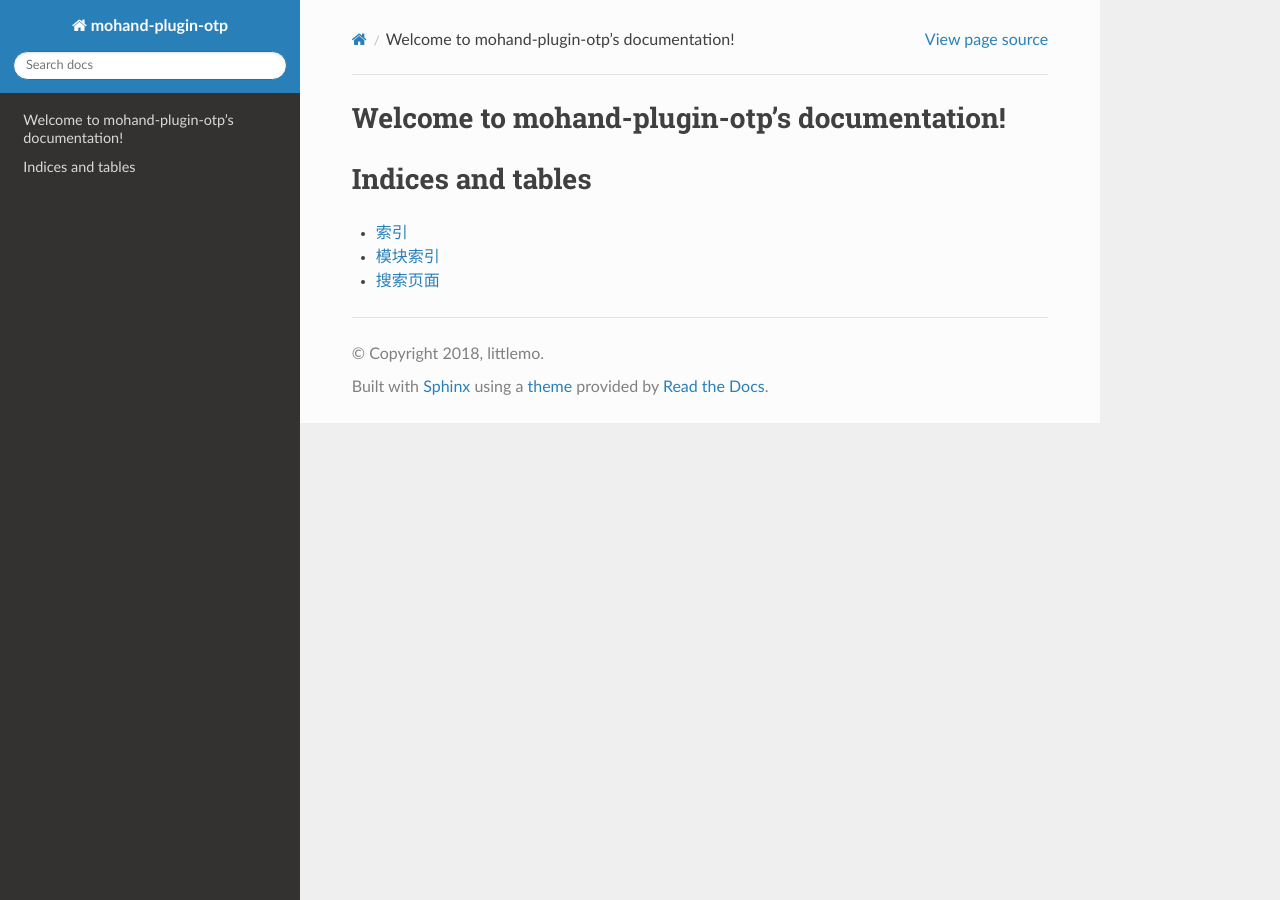
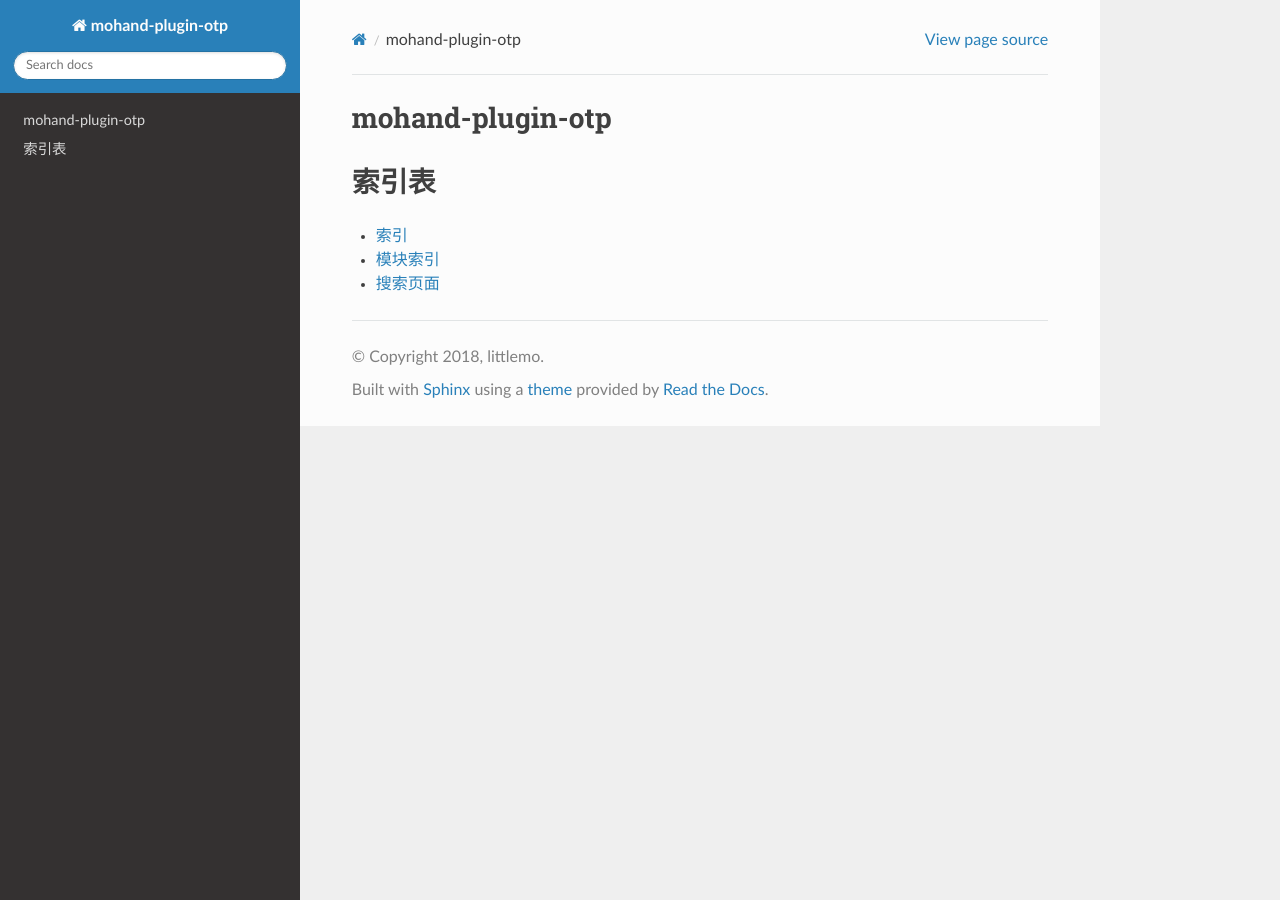
Before and after one commit to littlemo/mohand-plugin-otp, a Sphinx documentation site: the page built from docs/source/index.rst, in a window 1280 px wide. Built offline with Sphinx 7.4.7 and the Read the Docs theme 2.0.0, drawn with Linux system fonts in a browser that asks for light colours; formulas are drawn with MathJax 3; the version number could not be read and is left out.

Commit message:
F: 修改文档主索引页中的标题&章节名称

```diff
--- a/docs/source/index.rst
+++ b/docs/source/index.rst
@@ -3,8 +3,8 @@
    You can adapt this file completely to your liking, but it should at least
    contain the root `toctree` directive.
 
-Welcome to mohand-plugin-otp's documentation!
-=============================================
+mohand-plugin-otp
+=================
 
 .. toctree::
    :maxdepth: 2
@@ -12,8 +12,8 @@ Welcome to mohand-plugin-otp's documentation!
 
 
 
-Indices and tables
-==================
+索引表
+======
 
 * :ref:`genindex`
 * :ref:`modindex`
```
